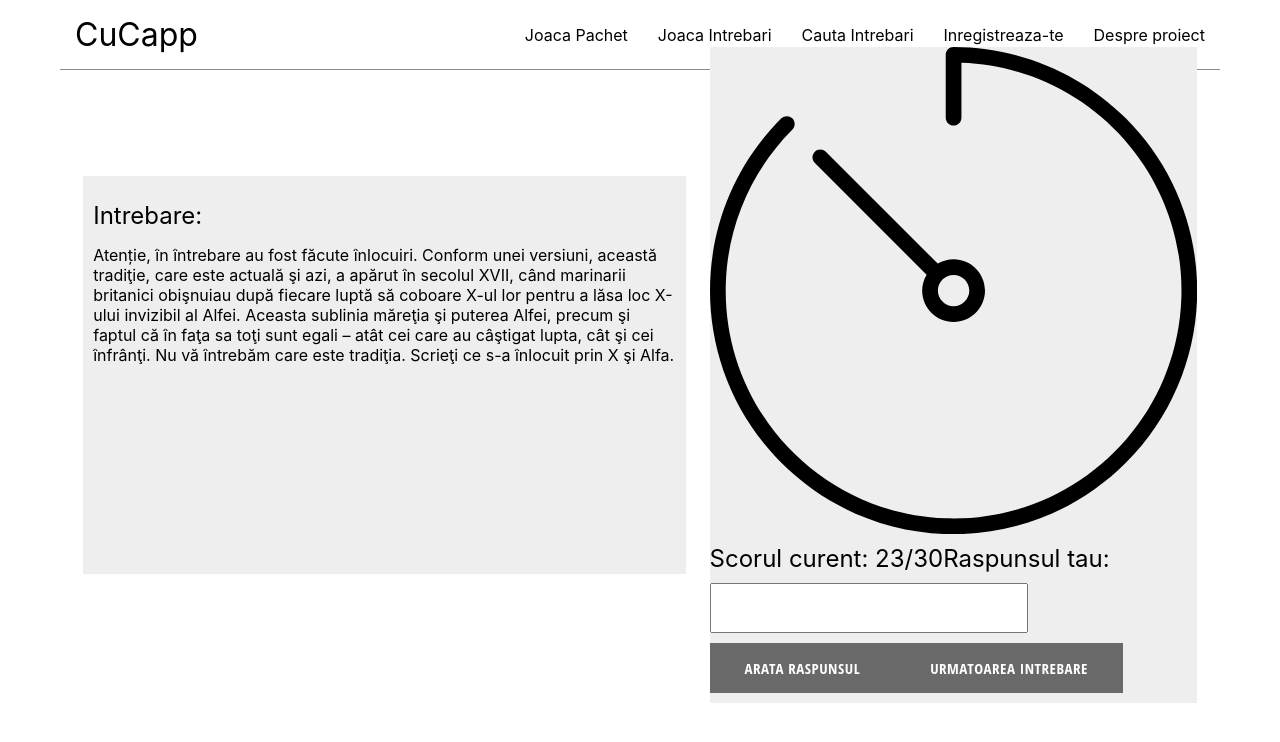
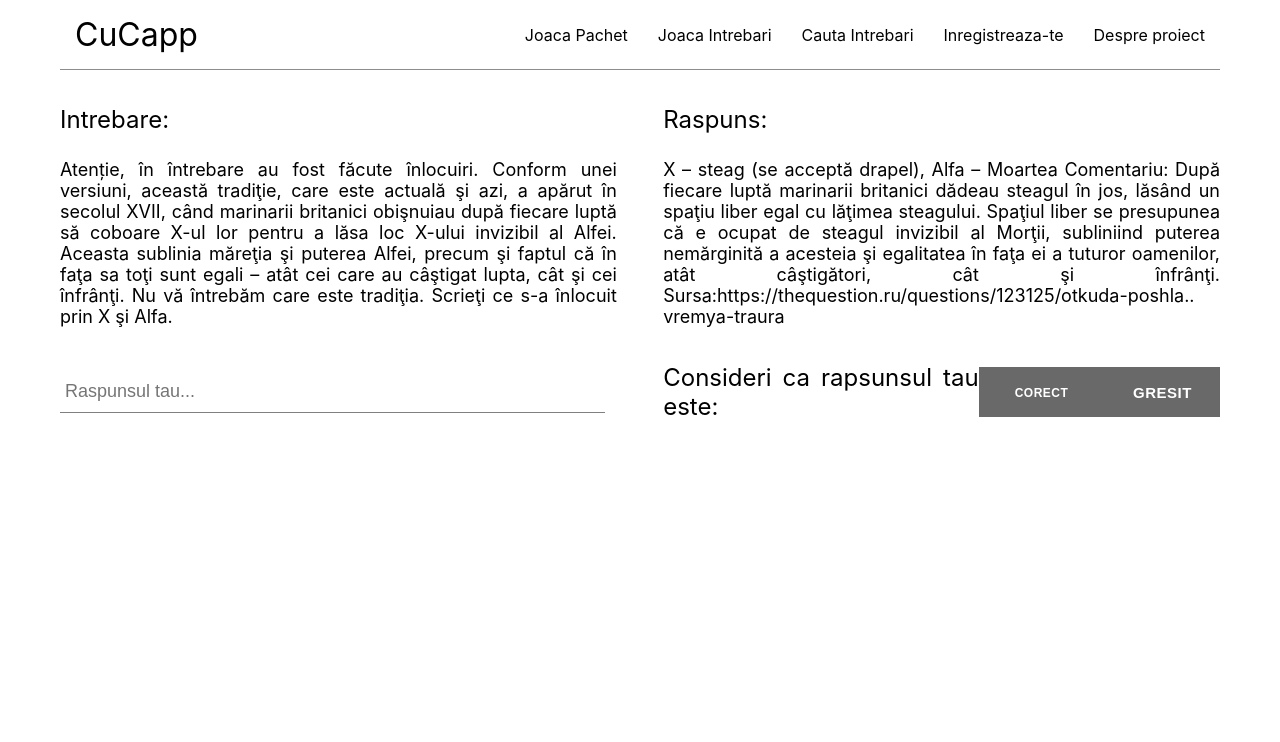
Before and after one commit to lavrric/cucapp, a React (Create React App) app: page /play in a window 1280 px wide. Shown: the top 742 px of the page. Built offline with nearby package versions, Linux system fonts and the light colour scheme.

Commit message:
new gamepage design

```diff
--- a/src/components/custom-button/custom-button.scss
+++ b/src/components/custom-button/custom-button.scss
@@ -1,5 +1,5 @@
 .custom-button {
-  min-width: 100px;
+  min-width: 50px;
   max-width: 300px;
   margin: 10px 0;
   width: auto;
@@ -11,9 +11,10 @@
   background-color: rgb(105, 105, 105);
   color: white;
   text-transform: uppercase;
-  font-family: "Open Sans Condensed";
+  //font-family: "Open Sans Condensed";
   font-weight: bolder;
   border: none;
+  border: 1px solid rgb(105, 105, 105);
   cursor: pointer;
 
   &:hover {
--- a/src/pages/gamepage/gamepage.jsx
+++ b/src/pages/gamepage/gamepage.jsx
@@ -45,36 +45,28 @@ class GamePage extends React.Component {
   render() {
     return (
       <div className="gamepage">
-        <div className="left">
-          <div className="intrebare">
+        <div className="text">
+          <div className="question">
             <div className="title">Intrebare: </div>
             {testQuestions[this.state.question - 1].intrebare}
           </div>
           <div
-            style={{ visibility: this.state.showAnswer ? "visible" : "hidden" }}
-            className="raspuns"
+            style={{
+              visibility: this.state.showAnswer ? "visible" : "visible",
+            }}
+            className="answer"
           >
             <div className="title">Raspuns: </div>
             {testQuestions[this.state.question - 1].raspuns}
           </div>
         </div>
-
-        <div className="right">
-          <Timer />
-          <div className="title">Scorul curent: 23/30</div>
-          <div className="title">Raspunsul tau:</div>
-          <input
-            type="text"
-            onChange={this.handleChange}
-            value={this.state.answer}
-          ></input>
-          <div className="info"></div>
-          <CustomButton handleClick={this.handleClick}>
-            Arata Raspunsul
-          </CustomButton>
-          <CustomButton handleClick={this.handleClick}>
-            Urmatoarea intrebare
-          </CustomButton>
+        <div className="interaction">
+          <input value={this.state.value} placeHolder="Raspunsul tau..." />
+          <div className="judge">
+            <div className="title">Consideri ca rapsunsul tau este:</div>
+            <CustomButton style={{ fontSize: "12px" }}>Corect</CustomButton>
+            <CustomButton>Gresit</CustomButton>
+          </div>
         </div>
       </div>
     );
--- a/src/pages/gamepage/gamepage.scss
+++ b/src/pages/gamepage/gamepage.scss
@@ -1,44 +1,69 @@
+$sub-color: grey;
+$main-color: black;
+
+@mixin shrinkLabel {
+  top: -14px;
+  font-size: 12px;
+  color: $main-color;
+}
+
 .gamepage {
   position: relative;
   display: flex;
-  justify-content: space-evenly;
+  flex-direction: column;
   height: calc(80vh - 70px);
   align-items: center;
+  font-size: 18px;
+  text-align: justify;
 
-  .left {
+  .title {
+    font-size: 24px;
+    margin: auto;
+    padding: 15px 0 25px 0;
+  }
+
+  .text {
     display: flex;
-    flex-direction: column;
-    justify-content: flex-start;
-    width: 52%;
-    padding: 10px;
-    background-color: #eee;
+    flex-direction: row;
+    justify-content: space-between;
 
-    .title {
-      font-size: 24px;
-      padding: 15px 0;
+    .question,
+    .answer {
+      width: 48%;
     }
   }
 
-  .right {
+  .interaction {
+    margin-top: 30px;
+    width: 100%;
     display: flex;
-    flex-wrap: wrap;
-    width: 42%;
-    background-color: #eee;
+    flex-direction: row;
+    justify-content: space-between;
+    align-items: center;
 
     input {
-      height: 50px;
-      font-size: 24px;
+      background: none;
+      background-color: white;
+      color: $sub-color;
+      font-size: 18px;
+      padding: 10px 10px 10px 5px;
+      display: block;
+      width: 47%;
+      border: none;
+      border-radius: 0;
+      border-bottom: 1px solid $sub-color;
+
+      &:focus {
+        outline: none;
+      }
     }
-
-    .info {
+    .judge {
+      width: 48%;
       display: flex;
       flex-direction: row;
-      justify-content: space-between;
     }
-
     .title {
-      font-size: 24px;
-      padding: 10px 0;
+      padding: 0;
     }
   }
 }
```
